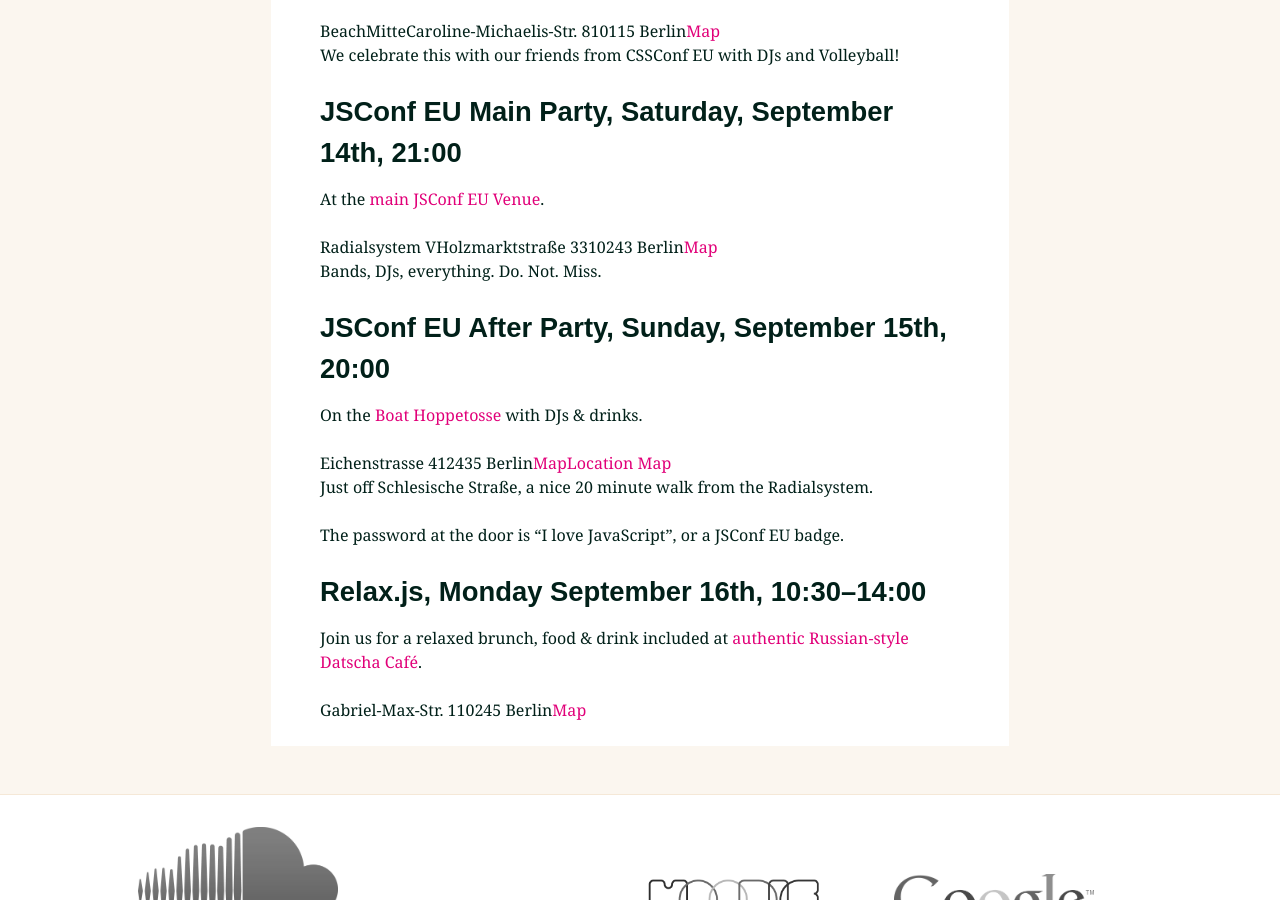
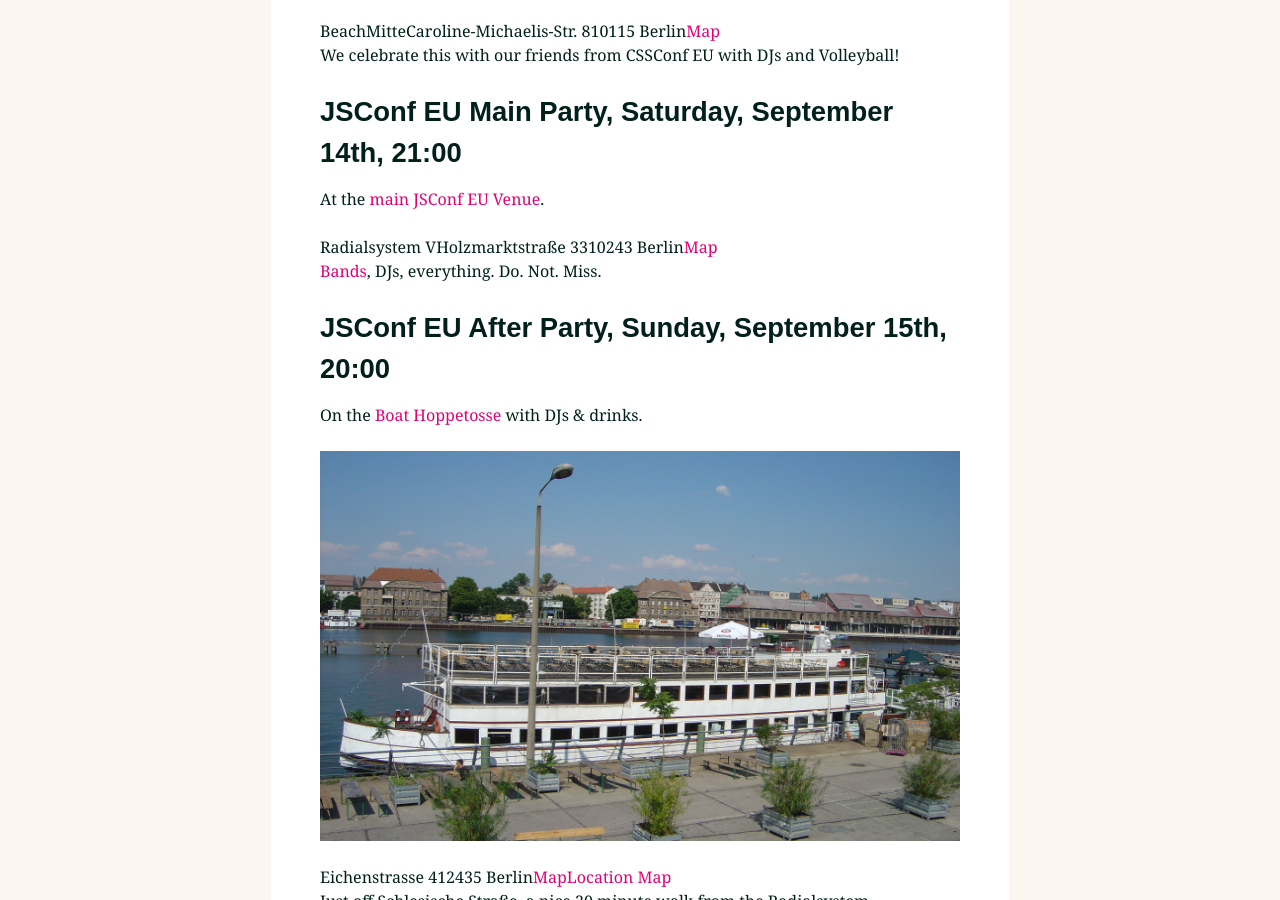
Before and after one commit to jsconf/2013.jsconf.eu, a Jekyll site: the page built from _posts/2013-09-10-festivities.md, in a window 1280 px wide and 900 px high, scrolled down 1453 px. Built offline with Jekyll 4.4.1, drawn with Linux system fonts in a browser that asks for light colours; nearby versions of some CDN libraries; comment, search, counter and statistics services are not loaded.

Commit message:
Add link to band and image for boat

```diff
--- a/_posts/2013-09-10-festivities.md
+++ b/_posts/2013-09-10-festivities.md
@@ -41,12 +41,15 @@
 
 Radialsystem V | Holzmarktstraße 33 | 10243 Berlin | [Map](https://www.google.com/maps/preview#!q=radialsystem&data=!4m10!1m9!4m8!1m3!1d4136!2d13.457964!3d52.50936!3m2!1i1278!2i1308!4f13.1)
 
-Bands, DJs, everything. Do. Not. Miss.
+[Bands](/news/2013/09/09/frank-sent-us.html), DJs, everything. Do. Not. Miss.
 
 
 ### JSConf EU After Party, Sunday, September 15th, 20:00
 
 On the [Boat Hoppetosse](http://www.arena-berlin.de/hoppetosse/) with DJs & drinks.
+
+{% assign image_url="/img/hoppetosse.jpg" %}
+{% include image.md %}
 
 Eichenstrasse 4 | 12435 Berlin | [Map](https://www.google.com/maps/preview#!q=hoppetosse+berlin&data=!4m10!1m9!4m8!1m3!1d8851437!2d10.4541194!3d51.1758057!3m2!1i1278!2i1327!4f13.1) | [Location Map](http://www.arena-berlin.de/locations/)
 
```
Also changed, not shown: img/hoppetosse.jpg (added).
